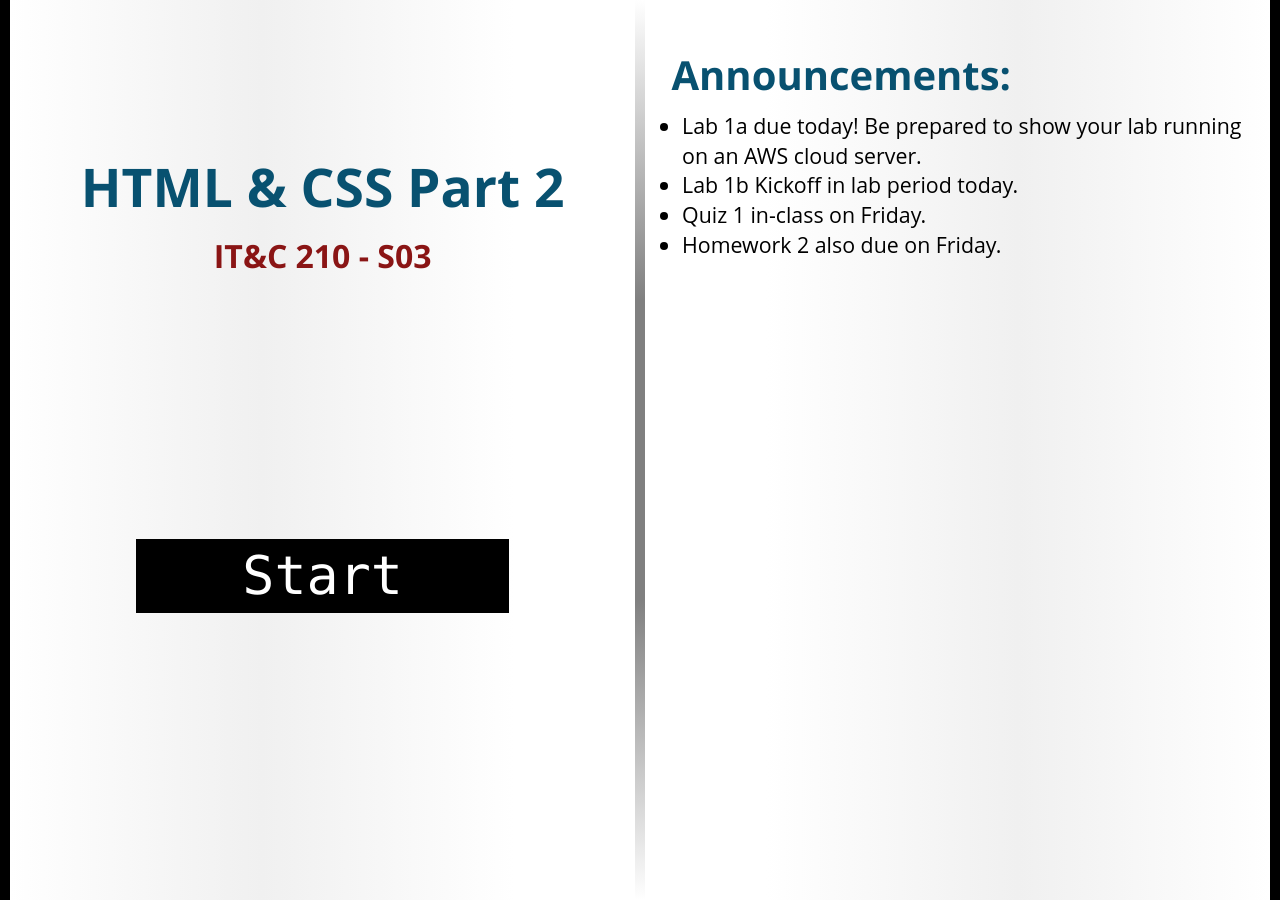
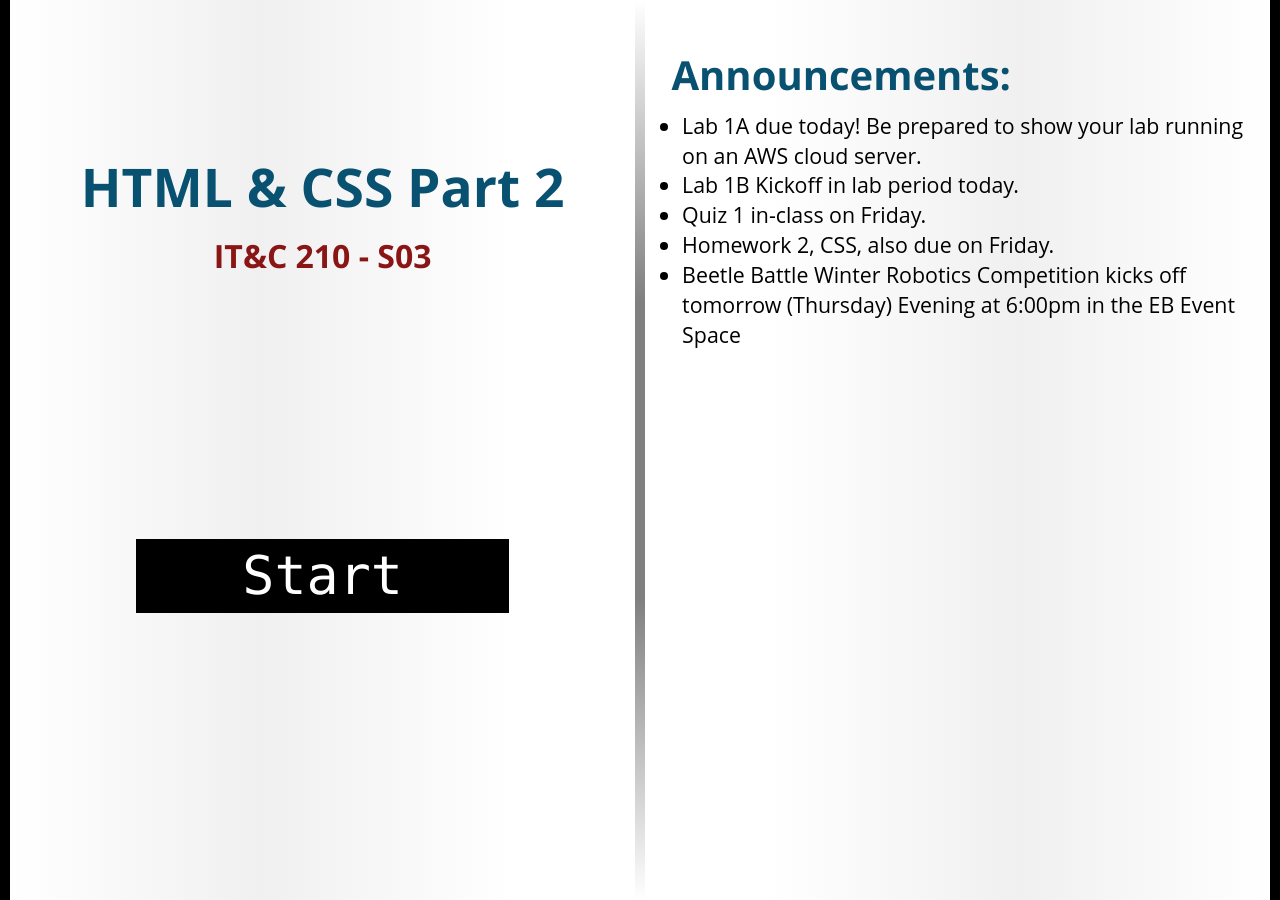
Before and after one commit to BYU-ITC-210/BYU-ITC-210.github.io, a Jekyll site: the page built from _welcome/S03.md, in a window 1280 px wide. Built offline with Jekyll 4.4.1, drawn with Linux system fonts in a browser that asks for light colours; some web fonts are replaced.

Commit message:
Welcome S03

```diff
--- a/_welcome/S03.md
+++ b/_welcome/S03.md
@@ -2,7 +2,8 @@
 title: HTML & CSS Part 2
 session: S03
 ---
-* Lab 1a due today! Be prepared to show your lab running on an AWS cloud server.
-* Lab 1b Kickoff in lab period today.
+* Lab 1A due today! Be prepared to show your lab running on an AWS cloud server.
+* Lab 1B Kickoff in lab period today.
 * Quiz 1 in-class on Friday.
-* Homework 2 also due on Friday.
+* Homework 2, CSS, also due on Friday.
+* Beetle Battle Winter Robotics Competition kicks off tomorrow (Thursday) Evening at 6:00pm in the EB Event Space
```
